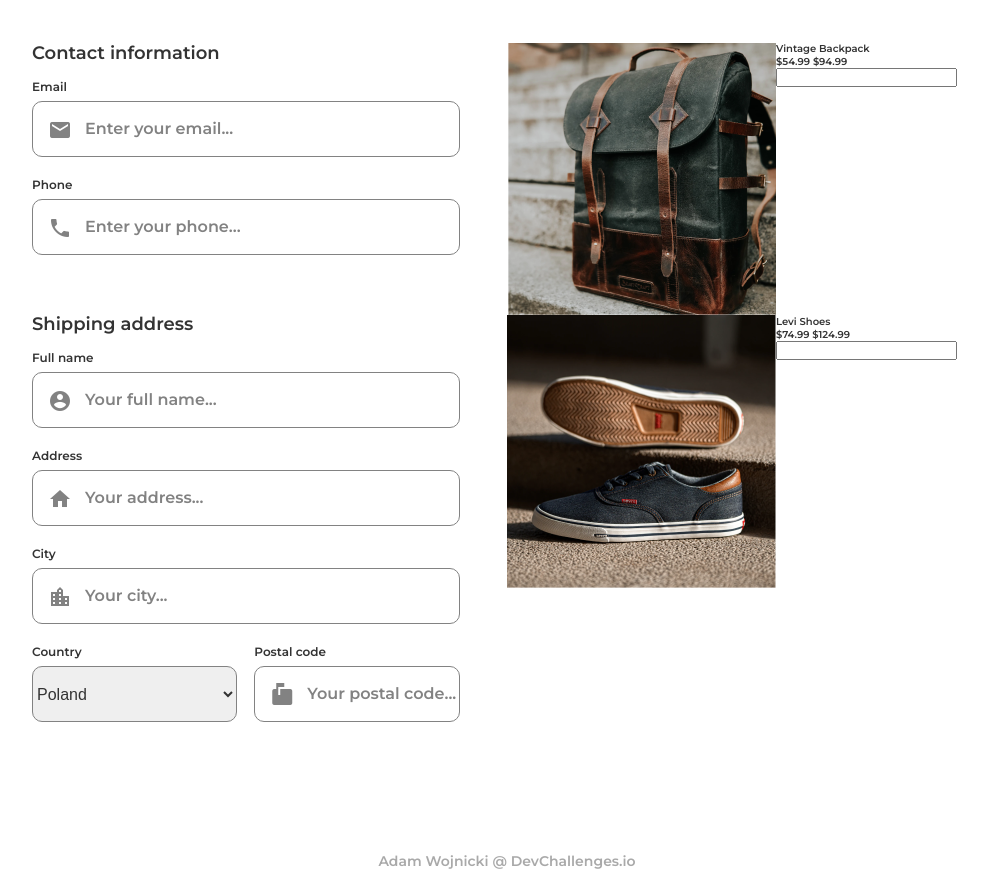
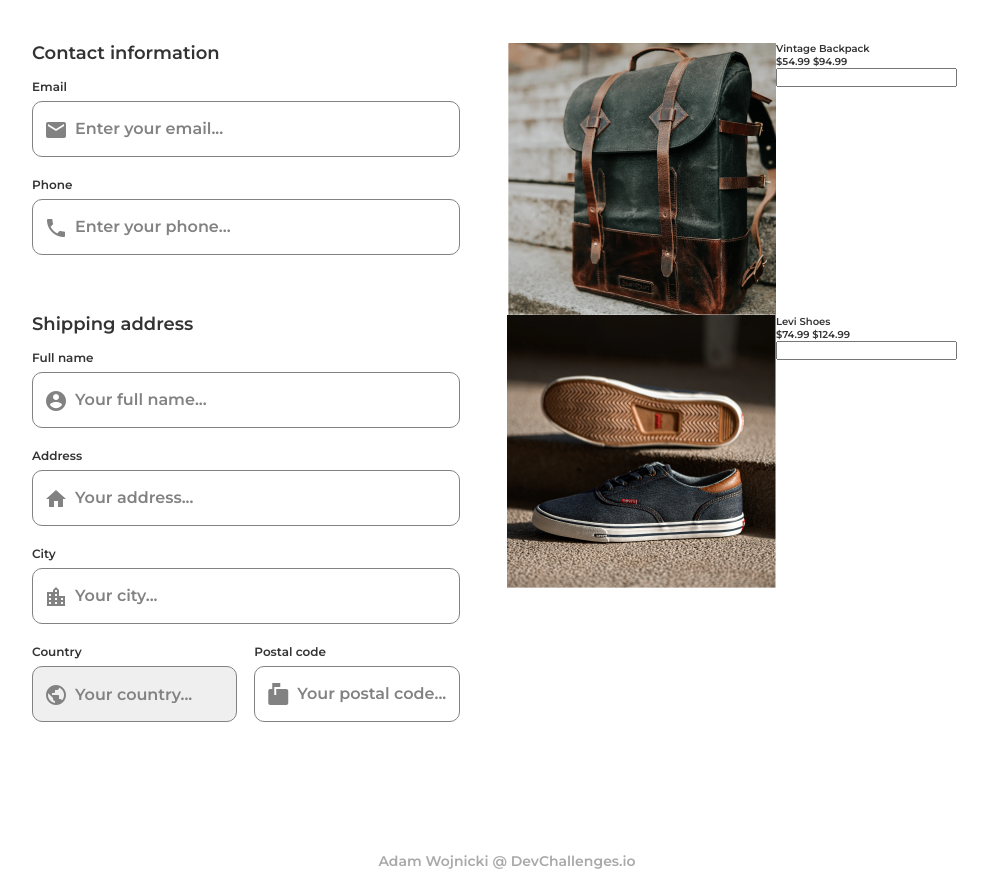
Before and after one commit to adamwojnicki/checkout-page, a plain HTML site: page index.html in a window 1280 px wide. Shown: the part 130-1020 px from the top of the page, without its empty margins (133-1121 px from the left). Drawn offline with Linux system fonts and the light colour scheme.

Commit message:
Main section layout for desktop done

```diff
--- a/index.html
+++ b/index.html
@@ -67,7 +67,11 @@
               <div class="flex-container">
                 <div class="form__field">
                   <label for="country">Country</label>
-                  <select name="country" aria-placeholder="Your country...">
+                  <i class="material-icons icon">public</i>
+                  <select name="country" required>
+                    <option value="" disabled selected hidden
+                      >Your country...</option
+                    >
                     <option value="pl">Poland</option>
                     <option value="de">Germany</option>
                     <option value="uk">United Kingdom</option>
--- a/style.css
+++ b/style.css
@@ -102,19 +102,32 @@ body {
   position: absolute;
   z-index: 10;
   top: 65%;
-  left: 16px;
+  left: 12px;
   transform: translateY(-50%);
   color: var(--grey-dark4);
 }
 
 .form__field input {
-  text-indent: 52px;
+  text-indent: 42px;
 }
 
 .form__field input::placeholder {
   color: var(--grey-dark4);
   font-family: var(--sans-serif);
   font-size: 16px;
+  opacity: 1;
+}
+
+.form__field select {
+  font-family: var(--sans-serif);
+  -webkit-appearance: none;
+  appearance: none;
+  cursor: pointer;
+  padding-left: 42px;
+}
+
+.form__field select:required:invalid {
+  color: var(--grey-dark4);
 }
 
 .footer {
```
